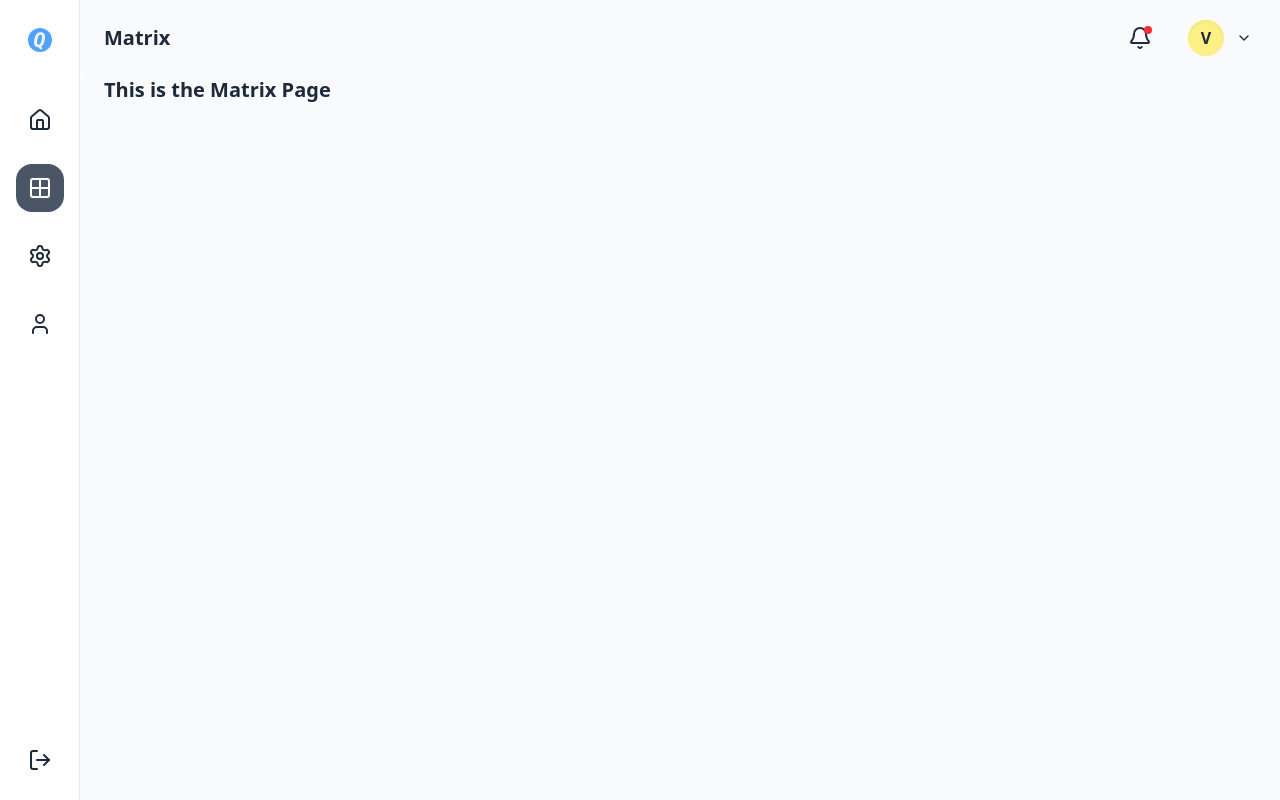
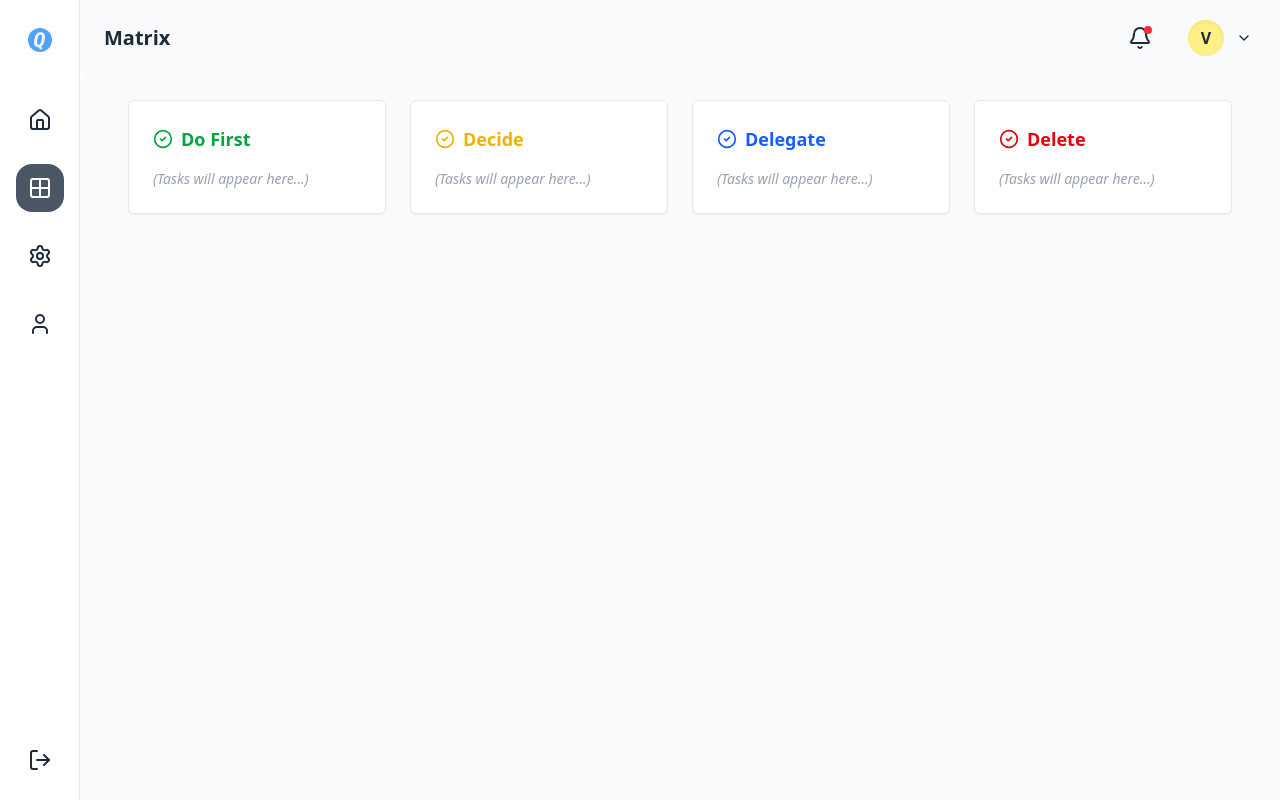
Before and after one commit to krvilte/Quadrant, a React (Vite) app in the folder client/: page /matrix in a window 1280 px wide. Built offline with nearby package versions, Linux system fonts and the light colour scheme.

Commit message:
Initial quadrant layout

```diff
--- /dev/null
+++ b/client/src/components/ActionCards.jsx
@@ -0,0 +1,42 @@
+import React from "react";
+import Quadrant from "./Quadrant";
+import { CircleCheck } from "lucide-react";
+
+const quadrants = [
+  {
+    key: "do",
+    title: "Do First",
+    icon: <CircleCheck className="w-5 h-5 text-green-600" />,
+    color: "text-green-600",
+  },
+  {
+    key: "decide",
+    title: "Decide",
+    icon: <CircleCheck className="w-5 h-5 text-yellow-500" />,
+    color: "text-yellow-500",
+  },
+  {
+    key: "delegate",
+    title: "Delegate",
+    icon: <CircleCheck className="w-5 h-5 text-blue-600" />,
+    color: "text-blue-600",
+  },
+  {
+    key: "delete",
+    title: "Delete",
+    icon: <CircleCheck className="w-5 h-5 text-red-600" />,
+    color: "text-red-600",
+  },
+];
+
+function ActionCards() {
+  return (
+    <div className="grid md:grid-cols-4 gap-6">
+      {quadrants.map((q) => (
+        <Quadrant key={q.key} title={q.title} icon={q.icon} color={q.color} />
+      ))}
+    </div>
+  );
+}
+
+export default ActionCards;
--- /dev/null
+++ b/client/src/components/Quadrant.jsx
@@ -0,0 +1,18 @@
+import React from "react";
+
+function Quadrant({ title, icon, color }) {
+  return (
+    <div className="p-6 bg-white rounded-md shadow-xs border border-gray-200 hover:shadow-md">
+      <div className="flex items-center gap-2 mb-4">
+        {icon}
+        <h2 className={`text-lg font-semibold ${color}`}>{title}</h2>
+      </div>
+
+      <p className="text-sm text-gray-400 italic">
+        (Tasks will appear here...)
+      </p>
+    </div>
+  );
+}
+
+export default Quadrant;
--- a/client/src/pages/Matrix.jsx
+++ b/client/src/pages/Matrix.jsx
@@ -1,9 +1,10 @@
 import React from "react";
+import ActionCards from "../components/ActionCards";
 
 function Matrix() {
   return (
-    <div className="text-gray-800 text-xl font-semibold">
-      This is the Matrix Page
+    <div className="p-6 text-gray-800">
+      <ActionCards />
     </div>
   );
 }
```
